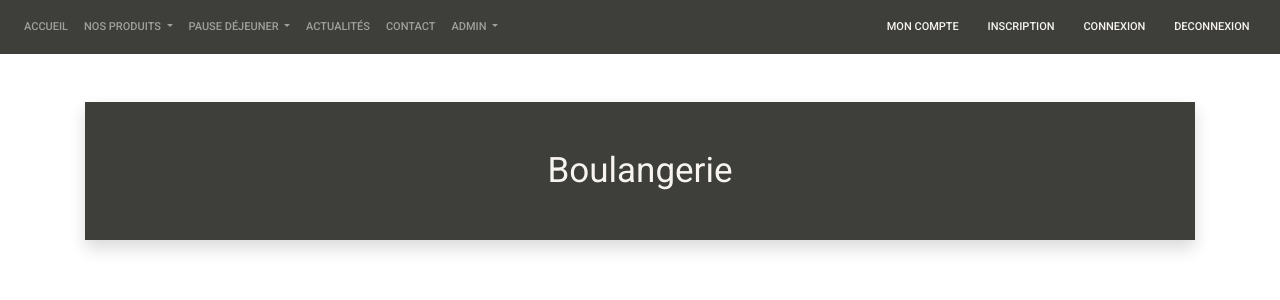
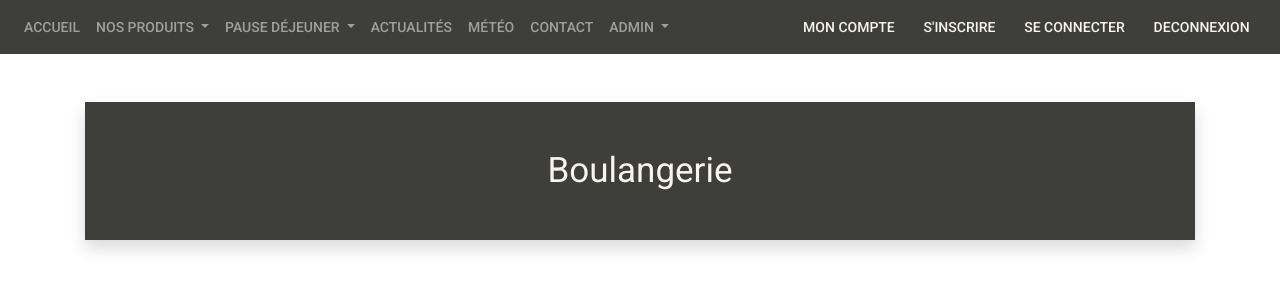
Before and after one commit to clement45000/projet5, a Symfony app: template templates/products/boulangeries.html.twig in a window 1280 px wide. Shown: the top 300 px of the page. Run offline with Twig, Linux system fonts and the light colour scheme; the template is opened without the code that fills it, so the values that code supplies are empty; some libraries are stand-ins or nearby versions.

Commit message:
Ajout fonctionnalité météo

```diff
--- a/public/css/main.css
+++ b/public/css/main.css
@@ -5,3 +5,13 @@
     border-radius:10px 10px 10px 10px;
     object-fit:cover;
 }
+
+.size_font{
+font-size: 1.0em !important;
+}
+
+.bckgrdpersoblack{background-color:black;}
+/* .bckgrdperso{background-color:black;}
+.bckgrdperso{background-color:black;}
+.bckgrdperso{background-color:black;}
+.bckgrdperso{background-color:black;} */
--- a/templates/base.html.twig
+++ b/templates/base.html.twig
@@ -16,53 +16,57 @@
 
             <div class="collapse navbar-collapse" id="navbarColor01">
                 <ul class="navbar-nav mr-auto">
-                    <li class="nav-item">
-                        <a class="nav-link" href="{{path('home')}}">Accueil</a>
+                    <li class="nav-item ">
+                        <a class="nav-link size_font" href="{{path('home')}}">Accueil</a>
                     </li>
                     <li class="nav-item dropdown">
-                        <a class="nav-link dropdown-toggle" href="#" id="navbarDropdown" role="button" data-toggle="dropdown" aria-haspopup="true" aria-expanded="false">
+                        <a class="nav-link dropdown-toggle size_font" href="#" id="navbarDropdown" role="button" data-toggle="dropdown" aria-haspopup="true" aria-expanded="false">
                             Nos produits
                         </a>
                         <div class="dropdown-menu" aria-labelledby="navbarDropdown">
-                          <a class="dropdown-item" href="{{path('boulangeries',{'categoryprod_id':33})}}">Boulangerie</a>
-                          <a class="dropdown-item" href="{{path('patisseries',{'categoryprod_id':32})}}">Pâtisserie</a>
-                          <a class="dropdown-item" href="{{path('viennoiseries',{'categoryprod_id':34})}}">Viennoiserie</a>
-                          <a class="dropdown-item" href="{{path('products')}}">Tous</a>
+                          <a class="dropdown-item size_font " href="{{path('boulangeries',{'categoryprod_id':33})}}">Boulangerie</a>
+                          <a class="dropdown-item size_font" href="{{path('patisseries',{'categoryprod_id':32})}}">Pâtisserie</a>
+                          <a class="dropdown-item size_font " href="{{path('viennoiseries',{'categoryprod_id':34})}}">Viennoiserie</a>
+                          <a class="dropdown-item size_font" href="{{path('products')}}">Tous</a>
                         </div>
                     </li>
                     <li class="nav-item dropdown">
-                        <a class="nav-link dropdown-toggle" href="#" id="navbarDropdown" role="button" data-toggle="dropdown" aria-haspopup="true" aria-expanded="false">
+                        <a class="nav-link dropdown-toggle size_font " href="#" id="navbarDropdown" role="button" data-toggle="dropdown" aria-haspopup="true" aria-expanded="false">
                             Pause déjeuner
                         </a>
                         <div class="dropdown-menu" aria-labelledby="navbarDropdown">
-                          <a class="dropdown-item" href="{{path('sandwichs',{'categoryprod_id':35})}}">Nos Sandwichs</a>
-                          <a class="dropdown-item" href="{{path('salades',{'categoryprod_id':36})}}">Nos Salades</a>
-                          <a class="dropdown-item" href="{{path('wraps',{'categoryprod_id':37})}}">Nos Wraps</a>
+                          <a class="dropdown-item size_font" href="{{path('sandwichs',{'categoryprod_id':35})}}">Nos Sandwichs</a>
+                          <a class="dropdown-item size_font " href="{{path('salades',{'categoryprod_id':36})}}">Nos Salades</a>
+                          <a class="dropdown-item size_font " href="{{path('wraps',{'categoryprod_id':37})}}">Nos Wraps</a>
                         </div>
                     </li>
                     <li class="nav-item">
-                        <a class="nav-link" href="{{path('show_posts')}}">Actualités</a>
+                        <a class="nav-link size_font " href="{{path('show_posts')}}">Actualités</a>
+                    </li>
+                     <li class="nav-item">
+                        <a class="nav-link size_font" href="{{path('weather')}}">Météo</a>
                     </li>
                     <li class="nav-item">
-                        <a class="nav-link" href="{{path('contact')}}">Contact</a>
+                        <a class="nav-link size_font" href="{{path('contact')}}">Contact</a>
                     </li>
+
                     <!-- Ajouter si admin et à true alors on affiche onglet admin -->
                     <li class="nav-item dropdown">
-                        <a class="nav-link dropdown-toggle" href="#" id="navbarDropdown" role="button" data-toggle="dropdown" aria-haspopup="true" aria-expanded="false">
+                        <a class="nav-link dropdown-toggle size_font " href="#" id="navbarDropdown" role="button" data-toggle="dropdown" aria-haspopup="true" aria-expanded="false">
                             Admin
                         </a>
                         <div class="dropdown-menu" aria-labelledby="navbarDropdown">
-                          <a class="dropdown-item" href="{{path('admin_products')}}">Gestion produits</a>
-                          <a class="dropdown-item" href="{{path('admin_posts')}}">Gestion News</a>
-                          <a class="dropdown-item" href="">Gestion Commentaires</a>
+                          <a class="dropdown-item size_font" href="{{path('admin_products')}}">Gestion produits</a>
+                          <a class="dropdown-item size_font" href="{{path('admin_posts')}}">Gestion News</a>
+                          <a class="dropdown-item size_font" href="">Gestion Commentaires</a>
                         </div>
                     </li>
                     <!-- Fin de la condition de l'admin -->
                 </ul>
-                <a class="nav-link text-light" href="">Mon compte</a>
-                <a class="nav-link text-light" href="">Inscription</a>
-                <a class="nav-link text-light" href="">Connexion</a>
-                <a class="nav-link text-light" href="">Deconnexion</a>
+                <a class="nav-link text-light size_font" href="">Mon compte</a>
+                <a class="nav-link text-light size_font" href="">S'inscrire</a>
+                <a class="nav-link text-light size_font" href="">Se connecter</a>
+                <a class="nav-link text-light size_font" href="">Deconnexion</a>
             </div>
           </nav>
         <div class="container">
@@ -76,5 +80,6 @@
         <script src="https://code.jquery.com/jquery-3.5.1.slim.min.js" integrity="sha384-DfXdz2htPH0lsSSs5nCTpuj/zy4C+OGpamoFVy38MVBnE+IbbVYUew+OrCXaRkfj" crossorigin="anonymous"></script>
         <script src="https://cdn.jsdelivr.net/npm/popper.js@1.16.0/dist/umd/popper.min.js" integrity="sha384-Q6E9RHvbIyZFJoft+2mJbHaEWldlvI9IOYy5n3zV9zzTtmI3UksdQRVvoxMfooAo" crossorigin="anonymous"></script>
         <script src="https://stackpath.bootstrapcdn.com/bootstrap/4.5.0/js/bootstrap.min.js" integrity="sha384-OgVRvuATP1z7JjHLkuOU7Xw704+h835Lr+6QL9UvYjZE3Ipu6Tp75j7Bh/kR0JKI" crossorigin="anonymous"></script>
+        <script src="{{asset('js/appweather.js')}}"></script>
     </body>
 </html>
--- a/templates/products/boulangeries.html.twig
+++ b/templates/products/boulangeries.html.twig
@@ -8,7 +8,7 @@
         {% for product in products %}
         <div class="col-12 col-md-6 col-lg-4 col-xl-3 mt-5">
             <div class="card border-primary mb-3 mx-auto" style="max-width:20rem">
-                <div class="card-header text-center bg-dark">
+                <div class="card-header text-center">
                     <img src="{{asset('images/products/' ~ product.image)}}" class="resizing_image card-img-top" alt="Photo du produit,'{{product.name}}'">
                 </div>
                 <div class="card-body">
--- a/templates/products/viennoiseries.html.twig
+++ b/templates/products/viennoiseries.html.twig
@@ -8,7 +8,7 @@
             {% for product in products %}
             <div class="col-12 col-md-6 col-lg-4 col-xl-3 mt-5">
                 <div class="card border-primary mb-3 mx-auto" style="max-width:20rem">
-                    <div class="card-header text-center bg-dark">
+                    <div class="card-header text-center shadow p-3 mb-5 bg-white rounded">
                         <img src="{{asset('images/products/' ~ product.image)}}" class="resizing_image card-img-top" alt="Photo du produit,'{{product.name}}'">
                     </div>
                     <h4 class="text-center mt-2">{{product.name}}</h4>
@@ -29,6 +29,7 @@
                 </div>
             </div>
             {% endfor %}
+
         </div>
     </div>
 
```
Also changed, not shown: public/js/appweather.js (added, +54 -0 lines), src/Controller/GlobalController.php (+10 -0 lines), templates/global/weather.html.twig (added, +21 -0 lines), templates/news/post.html.twig (+11 -6 lines).
